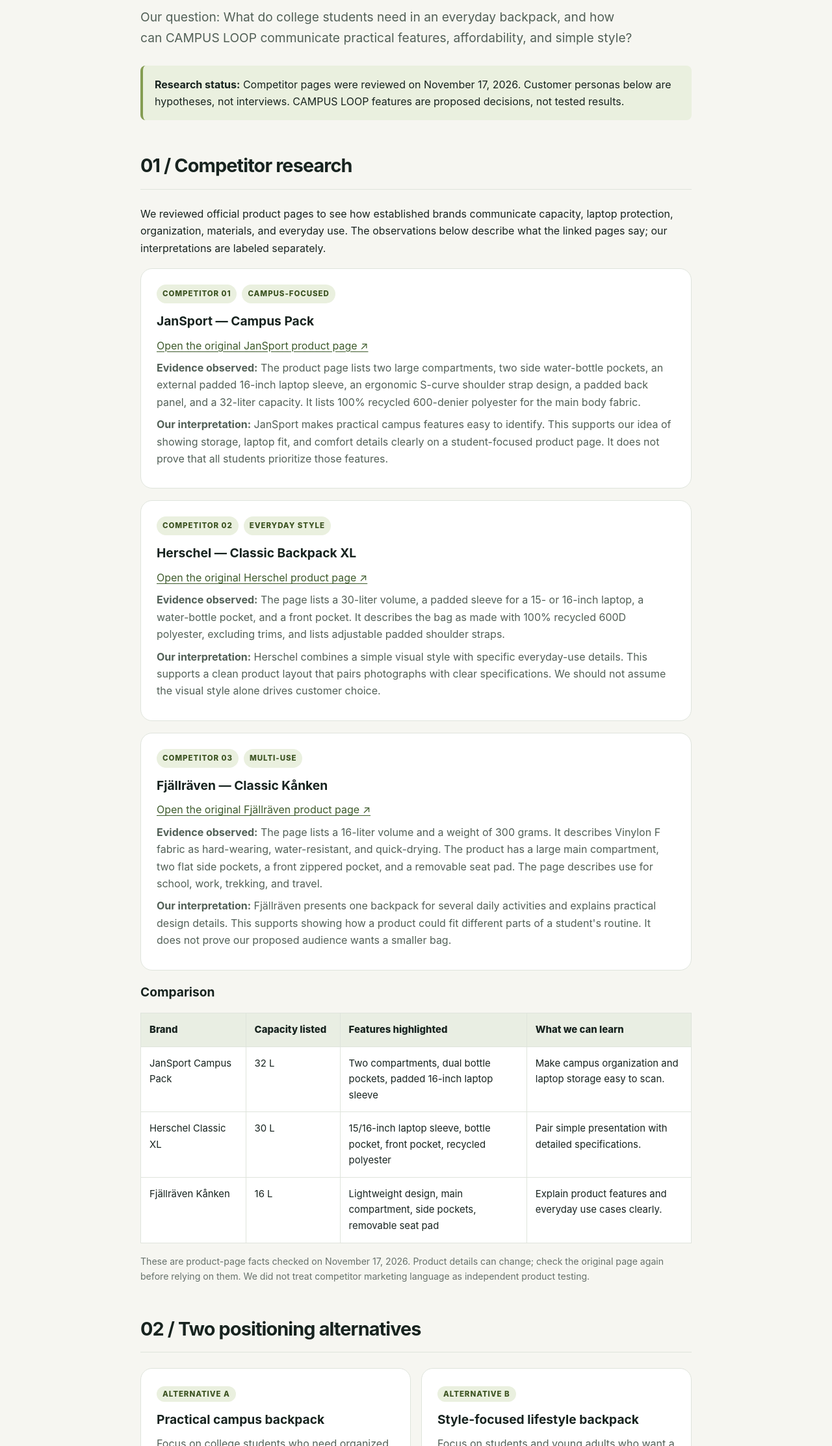
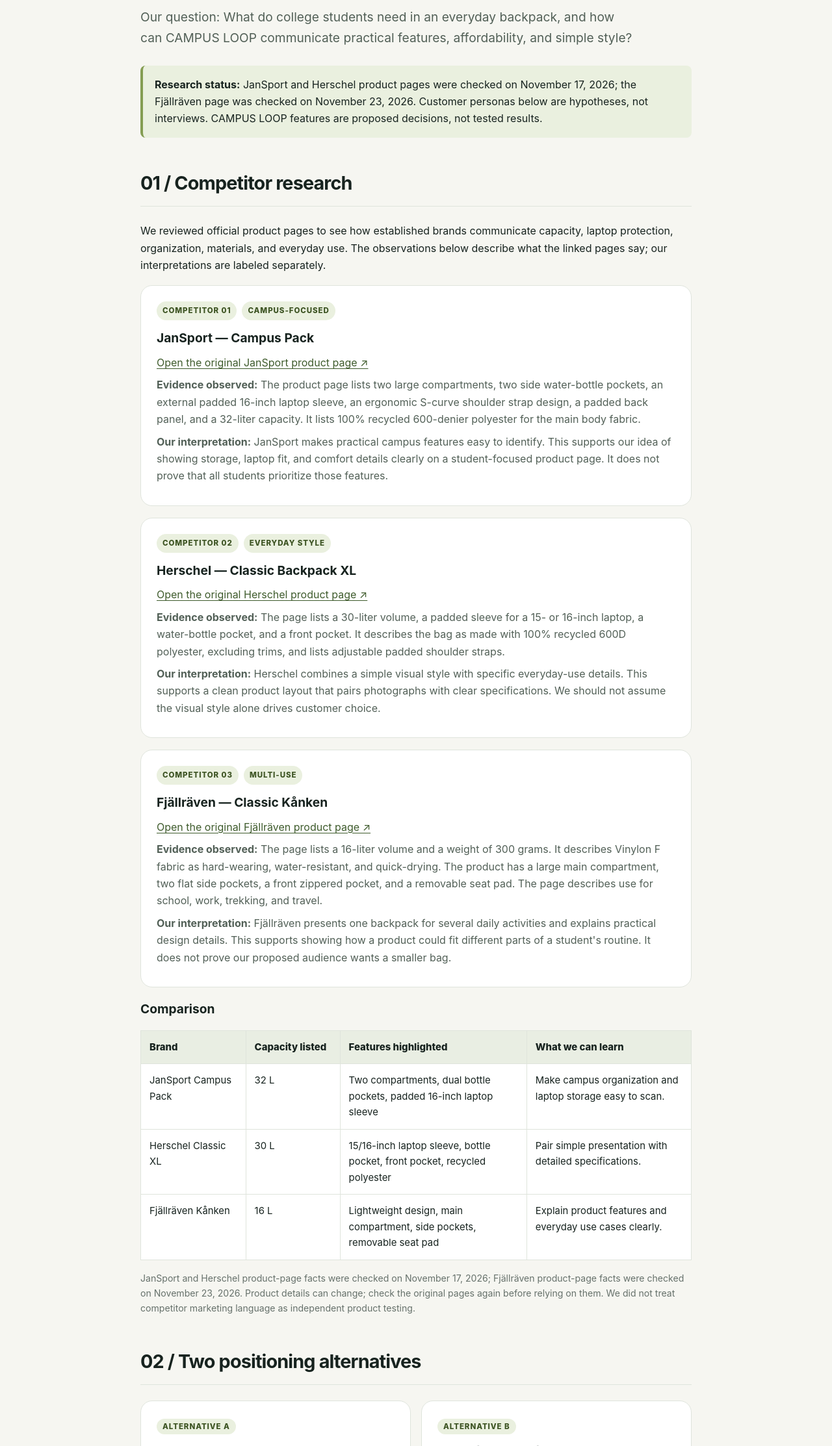
Before and after one commit to mfnu906-ship-it/is117-group-business, a plain HTML site: page research.html in a window 1280 px wide. Shown: the part 232-2458 px from the top of the page at 65% size. Drawn offline with Linux system fonts and the light colour scheme.

Commit message:
Update research status and competitor page checks

```diff
--- a/research.html
+++ b/research.html
@@ -20,7 +20,7 @@
     <p class="eyebrow">IS117 · GROUP BUSINESS · RESEARCH REVIEW 1</p>
     <h1>Research before we build.</h1>
     <p class="lede">Our question: What do college students need in an everyday backpack, and how can CAMPUS LOOP communicate practical features, affordability, and simple style?</p>
-    <div class="status-note"><strong>Research status:</strong> Competitor pages were reviewed on November 17, 2026. Customer personas below are hypotheses, not interviews. CAMPUS LOOP features are proposed decisions, not tested results.</div>
+    <div class="status-note"><strong>Research status:</strong> JanSport and Herschel product pages were checked on November 17, 2026; the Fjällräven page was checked on November 23, 2026. Customer personas below are hypotheses, not interviews. CAMPUS LOOP features are proposed decisions, not tested results.</div>
 
     <section>
       <h2>01 / Competitor research</h2>
@@ -55,7 +55,7 @@
           <tr><td>Fjällräven Kånken</td><td>16 L</td><td>Lightweight design, main compartment, side pockets, removable seat pad</td><td>Explain product features and everyday use cases clearly.</td></tr>
         </tbody>
       </table></div>
-      <p class="small">These are product-page facts checked on November 17, 2026. Product details can change; check the original page again before relying on them. We did not treat competitor marketing language as independent product testing.</p>
+     <p class="small">JanSport and Herschel product-page facts were checked on November 17, 2026; Fjällräven product-page facts were checked on November 23, 2026. Product details can change; check the original pages again before relying on them. We did not treat competitor marketing language as independent product testing.</p>
     </section>
 
     <section>
```
